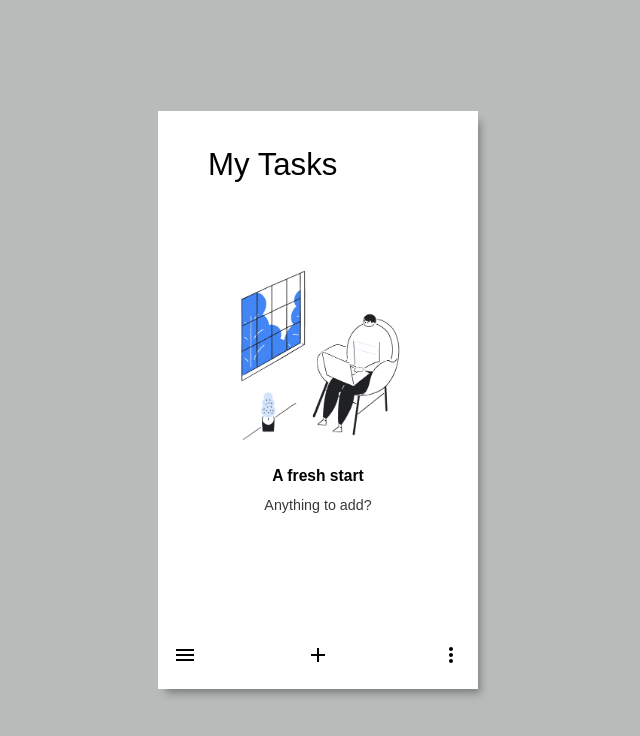
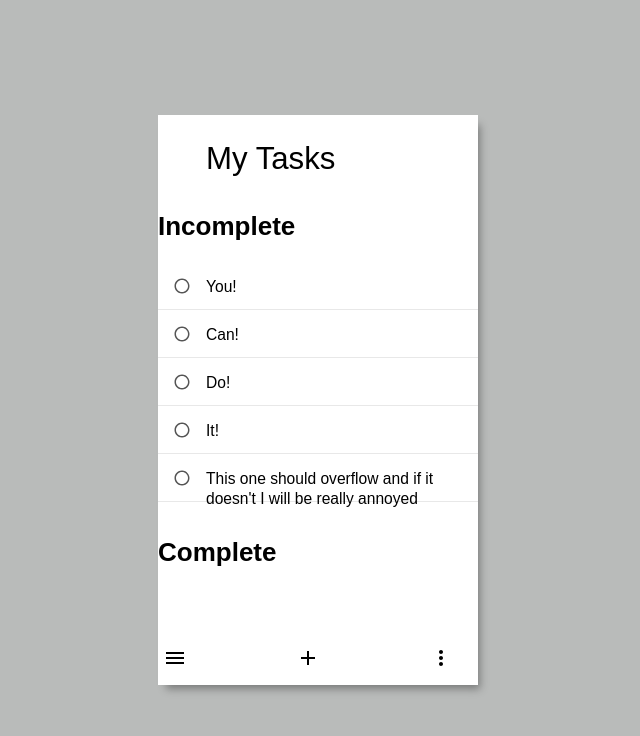
Before and after one commit to arianaberger/google-tasks, a React (Create React App) app in the folder google-tasks/: page / in a window 1280 px wide. Shown: the top 736 px of the page, without its empty margins (322-962 px from the left). Built offline with nearby package versions, Linux system fonts and the light colour scheme.

Commit message:
Adjust formatting of tasks and incorporate svg tags

```diff
--- a/google-tasks/src/App.css
+++ b/google-tasks/src/App.css
@@ -24,11 +24,11 @@
 
 .App-main {
   position: relative;
-  width: 300px;
-  min-height: 550px;
+  width: 320px;
+  min-height: 570px;
   background-color: #fff;
   text-align: left;
-  padding: 10px;
+  /* padding: 10px; */
   box-shadow: 5px 5px 8px #d1d1d1;
   -webkit-box-shadow: 5px 7px 8px -3px rgba(0,0,0,0.34);
   -moz-box-shadow: 5px 7px 8px -3px rgba(0,0,0,0.34);
@@ -39,7 +39,7 @@
 h2 {
   font-weight: normal;
   font-size: 1.2em;
-  padding-left: 40px;
+  padding-left: 48px;
 }
 
 h5 {
@@ -112,6 +112,36 @@ button {
   display: block;
 }
 
+.Task-row {
+  font-size: .6em;
+  display: flex;
+}
+
+.Task-cols {
+  height: 20px;
+  line-height: 20px;
+}
+
+.Task-divider {
+  width: 100%;
+  padding-top: 12px;
+  margin-bottom: 15px;
+  border-bottom: .75px solid #E8E8E8;
+}
+
+.Circle {
+  padding-left: 10px;
+  padding-right: 10px;
+}
+
+.Circle-svg {
+  padding-left: 15px;
+  padding-right: 15px;
+  width: 18px;
+  height: 18px;
+  fill: #555555;
+}
+
 /* Add Task */
 
 .Add-task {
--- a/google-tasks/src/App.js
+++ b/google-tasks/src/App.js
@@ -12,7 +12,11 @@ class App extends Component {
       counter: 1,
       clicked: false,
       tasks: [
-        // {task: "Go!", complete: false, id: 1}
+        {task: "You!", complete: false, id: 1},
+        {task: "Can!", complete: false, id: 2},
+        {task: "Do!", complete: false, id: 3},
+        {task: "It!", complete: false, id: 4},
+        {task: "This one should overflow and if it doesn't I will be really annoyed", complete: false, id: 5},
       ]
     }
   }
--- a/google-tasks/src/TasksComplete.js
+++ b/google-tasks/src/TasksComplete.js
@@ -10,9 +10,10 @@ const TasksComplete = (props) => {
   const displayTasks = () => {
     return getTasks().map(task => {
       return (
-        <div key={task.task}>
+        <div key={task.task} className="Task-row">
           <DoneOutlined onClick={() => props.onClick(task.id)} />
           {task.task}
+          <div className="Task-divider"></div>
         </div>
       )
     })
--- a/google-tasks/src/TasksIncomplete.js
+++ b/google-tasks/src/TasksIncomplete.js
@@ -1,5 +1,4 @@
 import React from 'react';
-import {FiberManualRecordOutlined} from '@material-ui/icons';
 
 const TasksIncomplete = (props) => {
 
@@ -10,10 +9,20 @@ const TasksIncomplete = (props) => {
   const displayTasks = () => {
     return getTasks().map(task => {
       return (
-        <div key={task.task}>
-          <FiberManualRecordOutlined onClick={() => props.onClick(task.id)} />
-          {task.task}
-        </div>
+        <>
+          <div key={task.task} className="Task-row">
+            <div className="Task-cols">
+              <svg xmlns="http://www.w3.org/2000/svg" viewBox="0 0 24 24" className="Circle-svg" onClick={() => props.onClick(task.id)}>
+                <path d="M0 0h24v24H0z" fill="none"/>
+                <path d="M12 2C6.47 2 2 6.47 2 12s4.47 10 10 10 10-4.47 10-10S17.53 2 12 2zm0 18c-4.41 0-8-3.59-8-8s3.59-8 8-8 8 3.59 8 8-3.59 8-8 8z"/>
+              </svg>
+            </div>
+            <div className="Task-cols">
+              {task.task}
+            </div>
+          </div>
+          <div className="Task-divider"></div>
+        </>
       )
     })
   }
```
